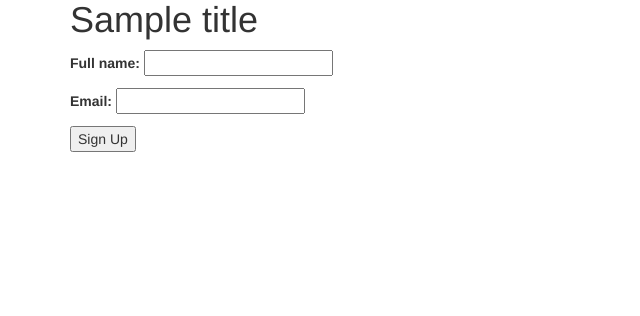
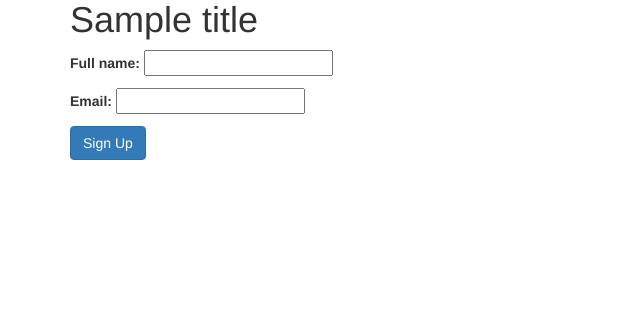
Before and after one commit to ollikarppinen/spocker, a Django app: template templates/home.html in a window 1280 px wide. Shown: the part 476-792 px from the top of the page, without its empty margins (0-640 px from the left). Run offline with Django 3.2, Linux system fonts and the light colour scheme; tables that the repository leaves empty hold one stand-in row (values such as "Sample post"); the template is opened without the code that fills it: values that come from a table or form of the project are taken from there, most other values are stand-ins (such as "Sample title", 1, 10 or a date in 2020); some libraries are stand-ins or nearby versions.

Commit message:
fancified sign up button

```diff
--- a/templates/home.html
+++ b/templates/home.html
@@ -22,7 +22,7 @@
     <form method="POST" action="">
       {% csrf_token %}
       {{ form.as_p }}
-      <input type="submit" value="Sign Up">
+      <input class="btn btn-primary" type="submit" value="Sign Up">
     </form>
   {% endif %}
 {% endblock content %}
```
